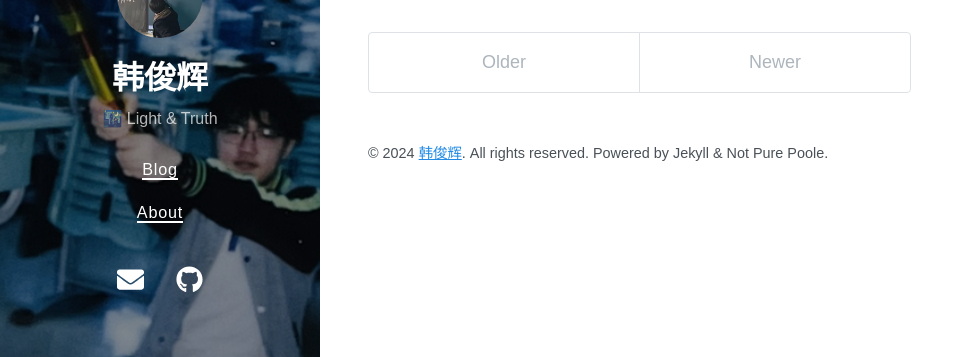
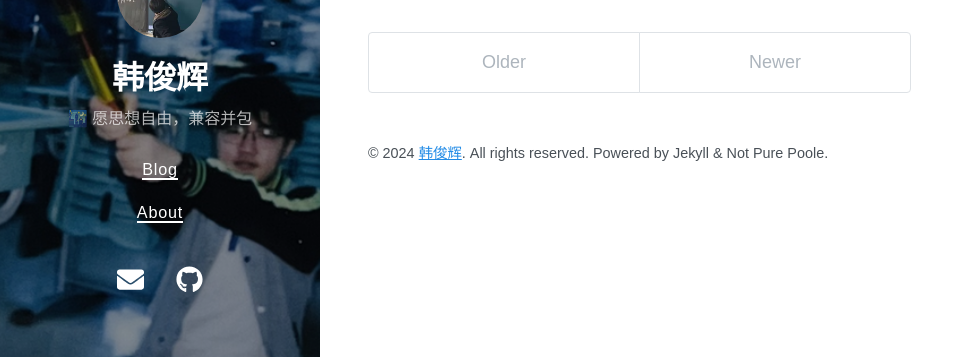
Before and after one commit to shiauhuehue/shiauhuehue.github.io, a Jekyll site: the page built from index.html, in a window 1280 px wide. Shown: the part 320-677 px from the top of the page, without its empty margins (0-975 px from the left). Built offline with Jekyll 4.4.1, drawn with Linux system fonts in a browser that asks for light colours; nearby versions of some CDN libraries; the list of posts is cut into pages by our own code.

```diff
--- a/_config.yml
+++ b/_config.yml
@@ -1,6 +1,6 @@
 # Setup
 title: 韩俊辉
-description: 🌃 Light & Truth
+description: 🌃 愿思想自由，兼容并包
 url: https://shiauhuehue.github.io
 avatar: /images/tx.jpg
 paginate: 5
```
